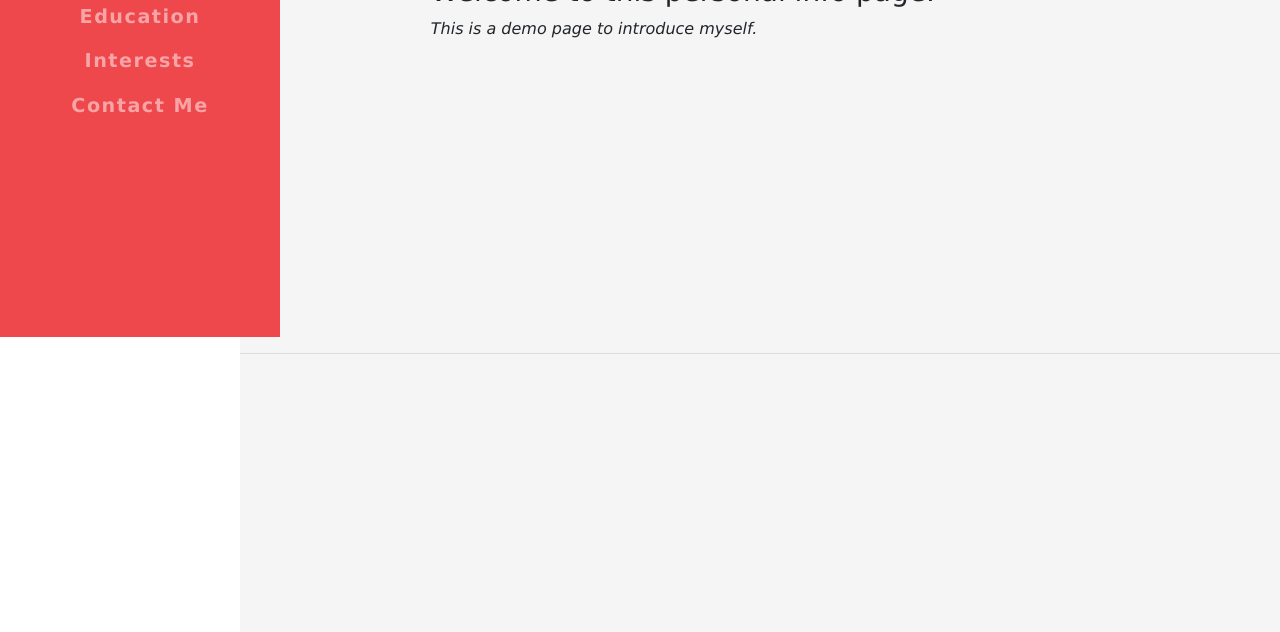
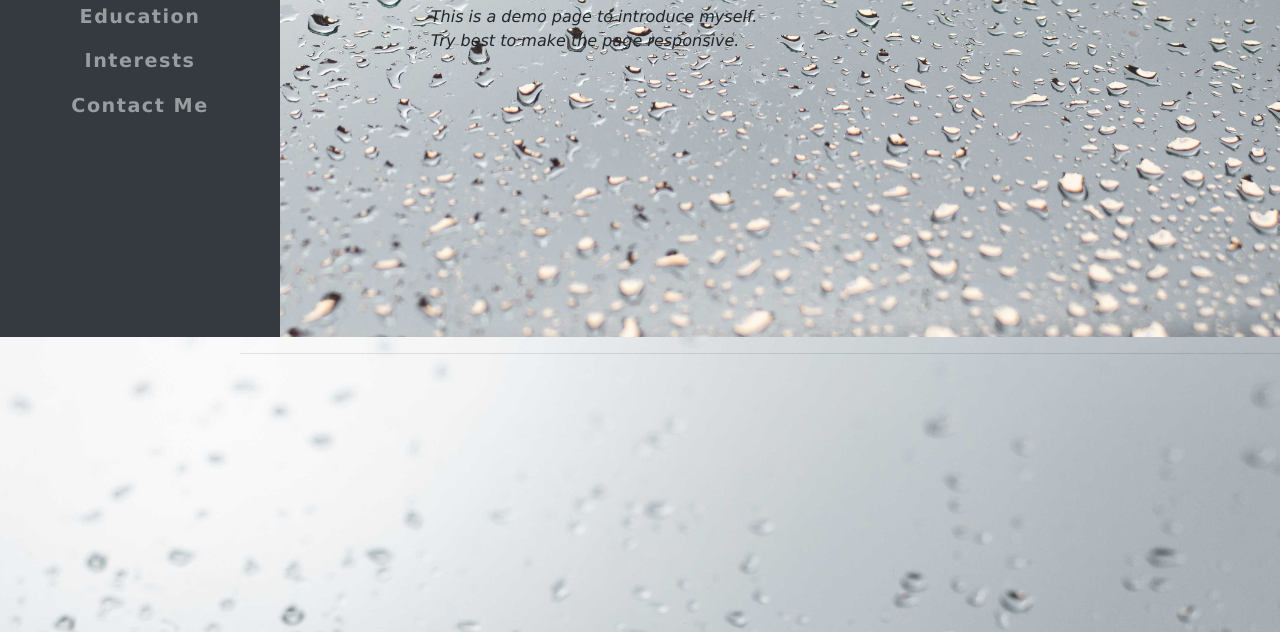
Before and after one commit to IngramHE/About, a plain HTML site: page index.html in a window 1280 px wide. Shown: the part 463-1095 px from the top of the page. Drawn offline with nearby package versions, Linux system fonts and the light colour scheme.

Commit message:
Update styles

```diff
--- a/index.html
+++ b/index.html
@@ -47,8 +47,7 @@
       </div>
     </nav>
   </header>
-
-  <main class="contianer-fluid p-0 d-block">
+  <main class="contianer-fluid p-0 d-block bg-img">
     <section class="p-3 p-lg-5 d-flex align-items-center justify-content-center" id="page-home">
       <div>
         <h1>
@@ -59,7 +58,7 @@
           Welcome to this personal info page.
         </h3>
         <em>This is a demo page to introduce myself.</em><br />
-        <!-- <em>However, the information in this page may be not all true.</em> -->
+        <em> Try best to make the page responsive.</em>
       </div>
     </section>
     <hr>
--- a/styles/style.css
+++ b/styles/style.css
@@ -20,13 +20,21 @@ body {
 }
 
 main {
-  background-color: whitesmoke;
+  background-color:rbga(245,245,245,0.3);
   max-width: 100vw;
   padding: 10px 30px;
 }
 
+body {
+  background-image:url("../imgs/background.jpg");
+	background-repeat:no-repeat;
+	background-size: cover;
+	background-attachment: fixed;
+}
+
 nav.bg-dark {
-  background-color: #ef484c !important;
+  /* background-color: #ef484c !important; */
+  background-color:rgba(240, 255, 255, 0.2);
 }
 
 main section {
```
Also changed, not shown: imgs/background.jpg (added).
